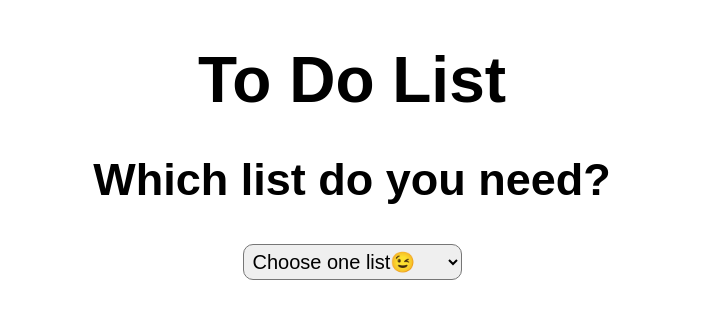
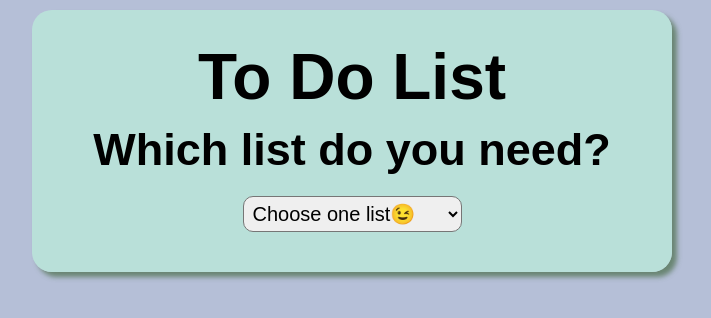
Before and after one commit to Alessandra198/to-do-list, a React (Create React App) app: page / in a window 1280 px wide. Shown: the top 318 px of the page, without its empty margins (288-999 px from the left). Built offline with nearby package versions, Linux system fonts and the light colour scheme; a web font is replaced by a local one.

Commit message:
Added colors

```diff
--- a/src/App.css
+++ b/src/App.css
@@ -1,10 +1,19 @@
 .App {
   font-family: "Londrina Solid", sans-serif;
+}
+
+.App .container {
+  background-color: rgba(187, 231, 218, 0.83);
+  box-shadow: 5px 5px 5px rgba(74, 110, 72, 0.7);
+  padding: 20px 20px 40px 20px;
+  margin: 10px auto;
+  max-width: 600px;
+  border-radius: 20px;
 }
 
 .App h1 {
   text-align: center;
   font-weight: 800;
   font-size: 64px;
-  margin-bottom: 10px;
+  margin: 10px 0;
 }
--- a/src/App.js
+++ b/src/App.js
@@ -6,8 +6,8 @@ function App() {
     <div className="App">
       <div className="container">
         <h1>To Do List</h1>
+        <Select />
       </div>
-      <Select />
     </div>
   );
 }
--- a/src/Select.css
+++ b/src/Select.css
@@ -4,6 +4,7 @@
 
 .Select h2 {
   font-size: 45px;
+  margin: 0 0 20px 0;
 }
 
 .Select .selection select {
--- a/src/index.css
+++ b/src/index.css
@@ -5,6 +5,7 @@ body {
     sans-serif;
   -webkit-font-smoothing: antialiased;
   -moz-osx-font-smoothing: grayscale;
+    background-color: rgb(181, 191, 215);
 }
 
 code {
```
